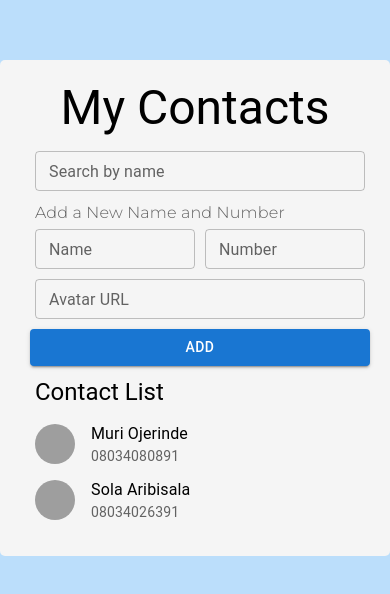
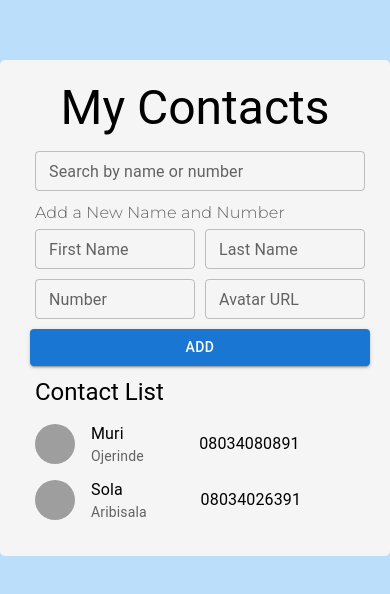
Before and after one commit to hamidme/FSO, a React (Create React App) app in the folder part2/phonebook/: page / in a window 390 px wide. Shown: the part 114-708 px from the top of the page. Built offline with nearby package versions, Linux system fonts and the light colour scheme; data requests are answered from the project's data file; grey boxes are pictures that could not be loaded.

Commit message:
modified for 2.11: The Phonebook Step6

```diff
--- /dev/null
+++ b/part2/phonebook/db.json
@@ -0,0 +1,18 @@
+{
+  "contactList" : [
+  {
+    "username": "Muri",
+    "firstname": "Ojerinde",
+    "img":"https://images.pexels.com/photos/35183/people-homeless-man-male.jpg?auto=compress&cs=tinysrgb&w=1260&h=750&dpr=1",
+    "number": "08034080891",
+    "id": 1
+  },
+  {
+    "username": "Sola",
+    "firstname": "Aribisala",
+    "img":"https://images.pexels.com/photos/1139743/pexels-photo-1139743.jpeg?auto=compress&cs=tinysrgb&w=1260&h=750&dpr=1",
+    "number": "08034026391",
+    "id": 2
+  }
+  ]
+}
--- a/part2/phonebook/src/components/ContactList.jsx
+++ b/part2/phonebook/src/components/ContactList.jsx
@@ -15,12 +15,15 @@ export const ContactList = ({filterItem, addContact}) => {
         <List>
           {
             addContact.map((nameList)=>
-              nameList.username.toLowerCase().includes(filterItem.toLowerCase()) ?
+              nameList.username.toLowerCase().includes(filterItem.toLowerCase()) ||
+              nameList.firstname.toLowerCase().includes(filterItem.toLowerCase()) ||
+              nameList.number.includes(filterItem) ?
               (<ListItem key={nameList.id} sx={{padding: "0 15px"}}>
                 <ListItemAvatar>
-                  <Avatar alt="Remy Sharp" src={nameList.img} />
+                  <Avatar alt={nameList.username} src={nameList.img} />
                 </ListItemAvatar>
-              <ListItemText  primary={nameList.username} secondary={nameList.number} />
+              <ListItemText  primary={nameList.username} secondary= {nameList.firstname}/>
+              <ListItemText  primary={nameList.number} />
               </ListItem>) : null
             )
           }
--- a/part2/phonebook/src/components/Filter.jsx
+++ b/part2/phonebook/src/components/Filter.jsx
@@ -3,7 +3,9 @@ import { Box, TextField } from '@mui/material'
 import React, { useState } from 'react'
 import { ContactList } from './ContactList'
 import { PersonForm } from './PersonForm'
-import contactList from './Data'
+//import contactList from './Data'
+import axios from 'axios'
+import { useEffect } from 'react'
 
 const StyledInnerBox = styled(Box)({
   display: 'flex',
@@ -19,7 +21,18 @@ const StyledTextField = styled(TextField)({
 
 export const Filter = () => {
   const [filterItem, setFilterItem] = useState('')
-  const [addContact, setaddContact] = useState(contactList)
+  const [addContact, setaddContact] = useState([])
+  //console.log(addContact)
+
+  useEffect(
+    () => {
+      axios
+        .get('http://localhost:3001/contactList')
+        .then(response => {
+          setaddContact(response.data)
+        })
+    }, []
+  )
 
   const handleFilterItem = (event) => {
     let value = event.target.value
@@ -32,7 +45,7 @@ export const Filter = () => {
         <StyledTextField
           onChange={handleFilterItem}
           id="outlined-basic"
-          label="Search by name"
+          label="Search by name or number"
           size='small'
           variant="outlined"
           value={filterItem}
--- a/part2/phonebook/src/components/PersonForm.jsx
+++ b/part2/phonebook/src/components/PersonForm.jsx
@@ -17,6 +17,7 @@ const StyledTextField = styled(TextField)({
 
 export const PersonForm = ({addContact, setaddContact}) => {
   const [newName, setNewName] = useState('')
+  const [newFname, setNewFname] = useState('')
   const [newNumber, setNewNumber] = useState('')
   const [newImg, setNewImg] = useState('')
 
@@ -24,6 +25,7 @@ export const PersonForm = ({addContact, setaddContact}) => {
     event.preventDefault()
     const contactObject = {
       username: newName,
+      firstname : newFname,
       img:newImg,
       number: newNumber,
       id:addContact.length + 1
@@ -35,6 +37,7 @@ export const PersonForm = ({addContact, setaddContact}) => {
     } else {
       setaddContact([...addContact, contactObject])
       setNewName('')
+      setNewFname('')
       setNewNumber('')
       setNewImg('')
     }
@@ -42,6 +45,10 @@ export const PersonForm = ({addContact, setaddContact}) => {
 
   const handleNewName = (event)=>{
     setNewName(event.target.value)
+  }
+
+  const handleNewFname = (event)=>{
+    setNewFname(event.target.value)
   }
 
   const handleNewNumber = (event)=>{
@@ -59,10 +66,12 @@ export const PersonForm = ({addContact, setaddContact}) => {
       </InputLabel>
       <form onSubmit={handleaddContact}>
         <StyledInnerBox>
-          <StyledTextField onChange={handleNewName} value={newName} type='text' id="name"  size='small' variant="outlined" label='Name' />
-          <StyledTextField onChange={handleNewNumber} value={newNumber} type='phone' id="phone"  size='small' variant="outlined" label='Number' />
+          <StyledTextField onChange={handleNewName} value={newName} type='text' id="name"  size='small' variant="outlined" label='First Name' />
+          <StyledTextField onChange={handleNewFname} value={newFname} type='text' id="fname"  size='small' variant="outlined" label='Last Name' />
+
         </StyledInnerBox>
         <StyledInnerBox>
+        <StyledTextField onChange={handleNewNumber} value={newNumber} type='phone' id="phone"  size='small' variant="outlined" label='Number' />
           <StyledTextField onChange={handleNewImg} value={newImg} type='link' id="avatar"  size='small' variant="outlined" label='Avatar URL' />
         </StyledInnerBox>
         <StyledInnerBox>
```
Also changed, not shown: part2/phonebook/package.json (+6 -1 lines), 1 other file (tests, documents, lock files or other folders).
